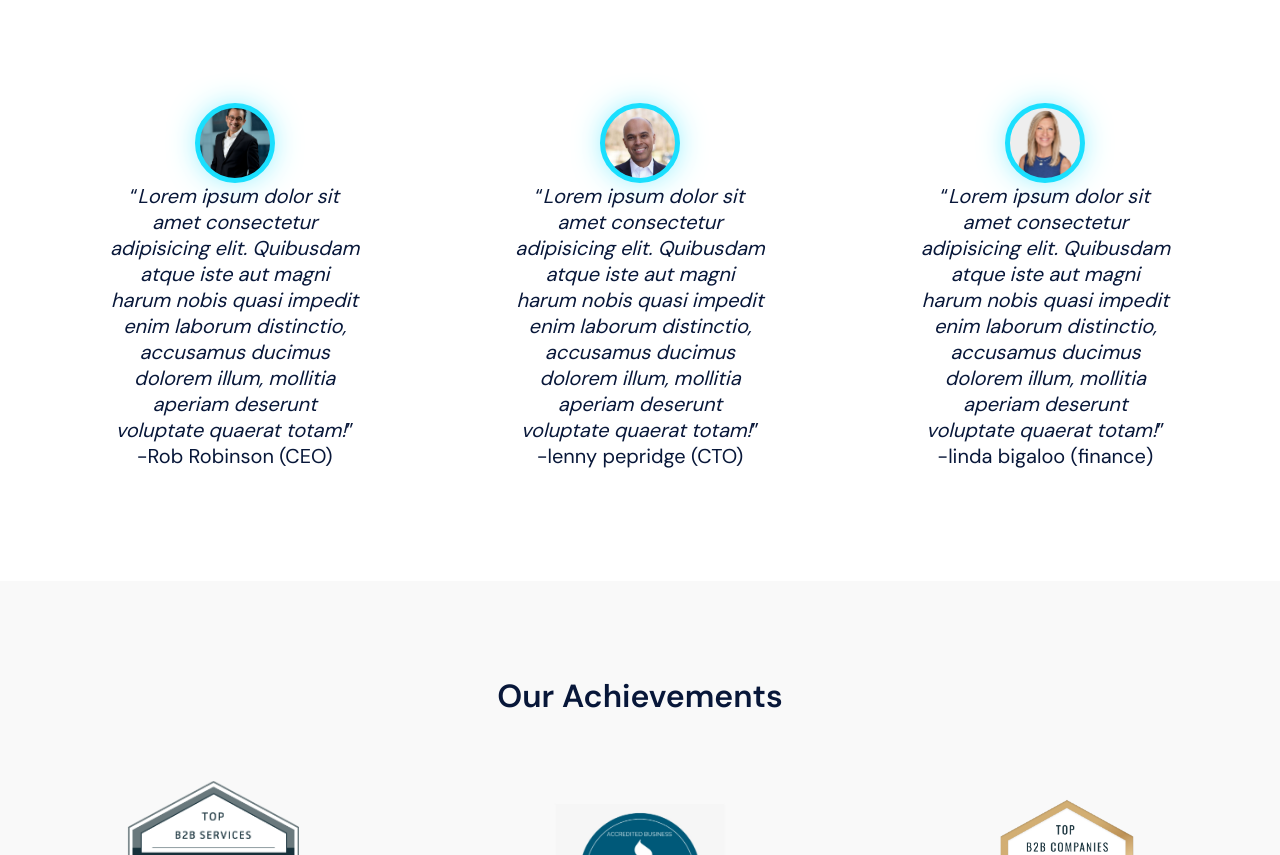
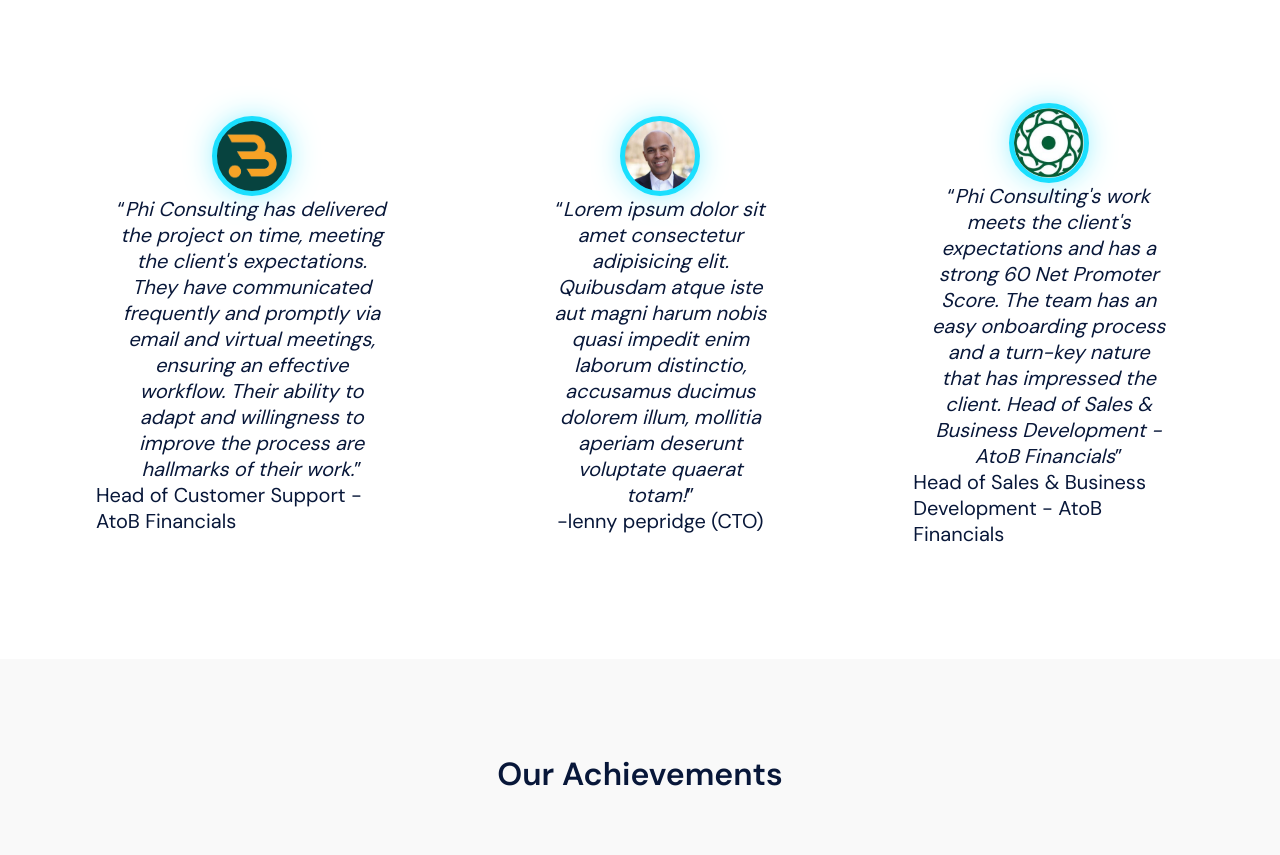
Before and after one commit to aitizaz-ul-haq/phi_consuting_react_website, a React (Vite) app: page / in a window 1280 px wide. Shown: the part 5440-6295 px from the top of the page. Built offline with nearby package versions, Linux system fonts and the light colour scheme.

Commit message:
added changes

```diff
--- a/src/pages/HomePage.jsx
+++ b/src/pages/HomePage.jsx
@@ -526,14 +526,12 @@ useEffect(() => {
             <p class="testi-quote">
               <q
                 ><i
-                  >Lorem ipsum dolor sit amet consectetur adipisicing elit.
-                  Quibusdam atque iste aut magni harum nobis quasi impedit enim
-                  laborum distinctio, accusamus ducimus dolorem illum, mollitia
-                  aperiam deserunt voluptate quaerat totam!</i
+                  >Phi Consulting has delivered the project on time, meeting the client's expectations. They have communicated frequently and promptly via email and virtual meetings, ensuring an effective workflow. Their ability to adapt and willingness to improve the process are hallmarks of their work.
+                  </i
                 ></q
               >
             </p>
-            <h3 class="testi-card-heading">-Rob Robinson (CEO)</h3>
+            <h3 class="testi-card-heading">Head of Customer Support - AtoB Financials</h3>
           </div>
 
           <div className={`testi-card ${isVisibleTesti ? 'animate' : ''}`}>
@@ -562,14 +560,12 @@ useEffect(() => {
             <p class="testi-quote">
               <q
                 ><i
-                  >Lorem ipsum dolor sit amet consectetur adipisicing elit.
-                  Quibusdam atque iste aut magni harum nobis quasi impedit enim
-                  laborum distinctio, accusamus ducimus dolorem illum, mollitia
-                  aperiam deserunt voluptate quaerat totam!</i
+                  >Phi Consulting's work meets the client's expectations and has a strong 60 Net Promoter Score. The team has an easy onboarding process and a turn-key nature that has impressed the client.
+                  Head of Sales & Business Development - AtoB Financials</i
                 ></q
               >
             </p>
-            <h3 class="testi-card-heading">-linda bigaloo (finance)</h3>
+            <h3 class="testi-card-heading">Head of Sales & Business Development - AtoB Financials</h3>
           </div>
         </section>
       </article>
```
Also changed, not shown: src/assets/css/styles.css, src/assets/img/AToB-square.jpg (added), src/assets/img/bob.png (added).
